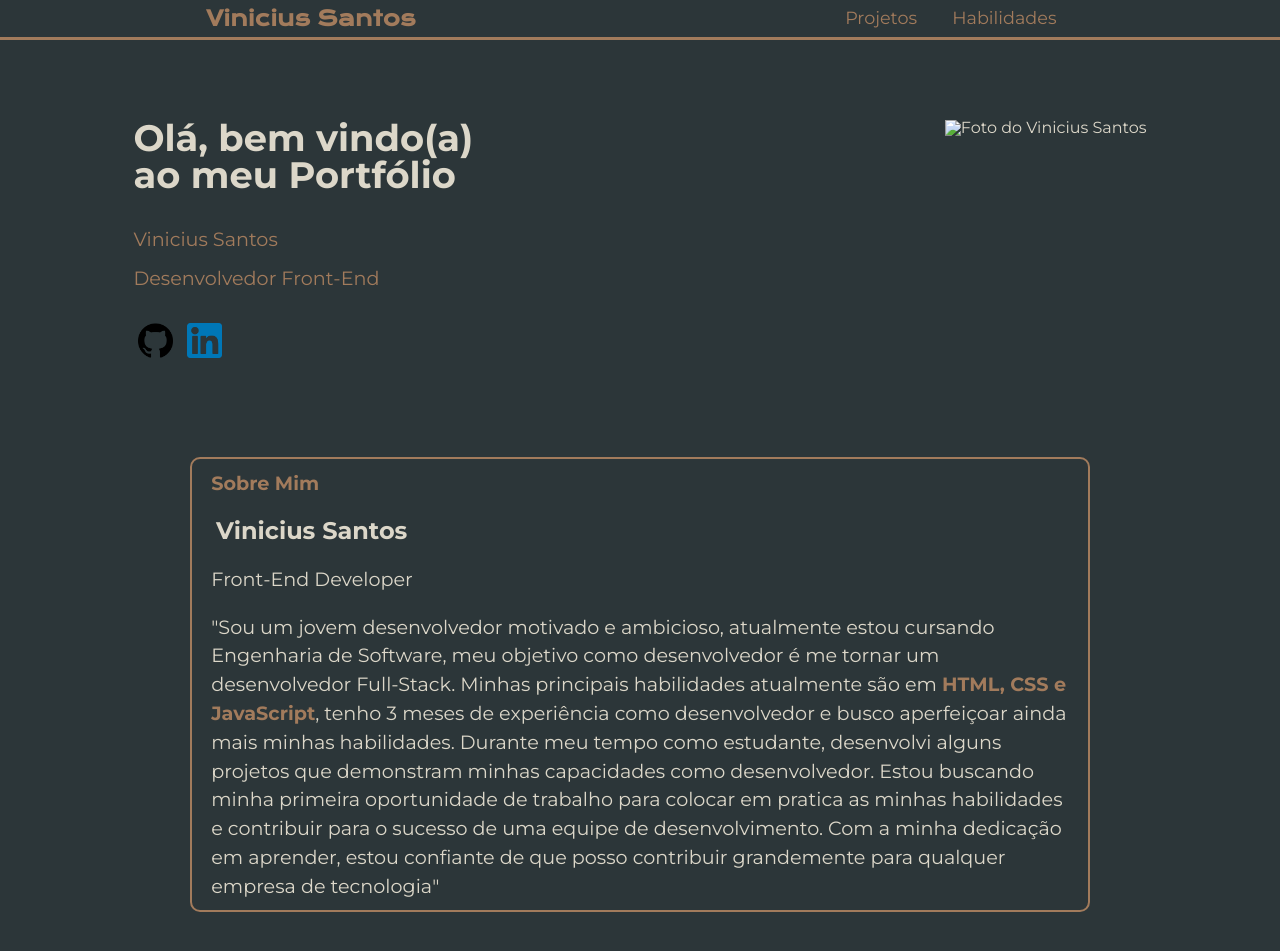
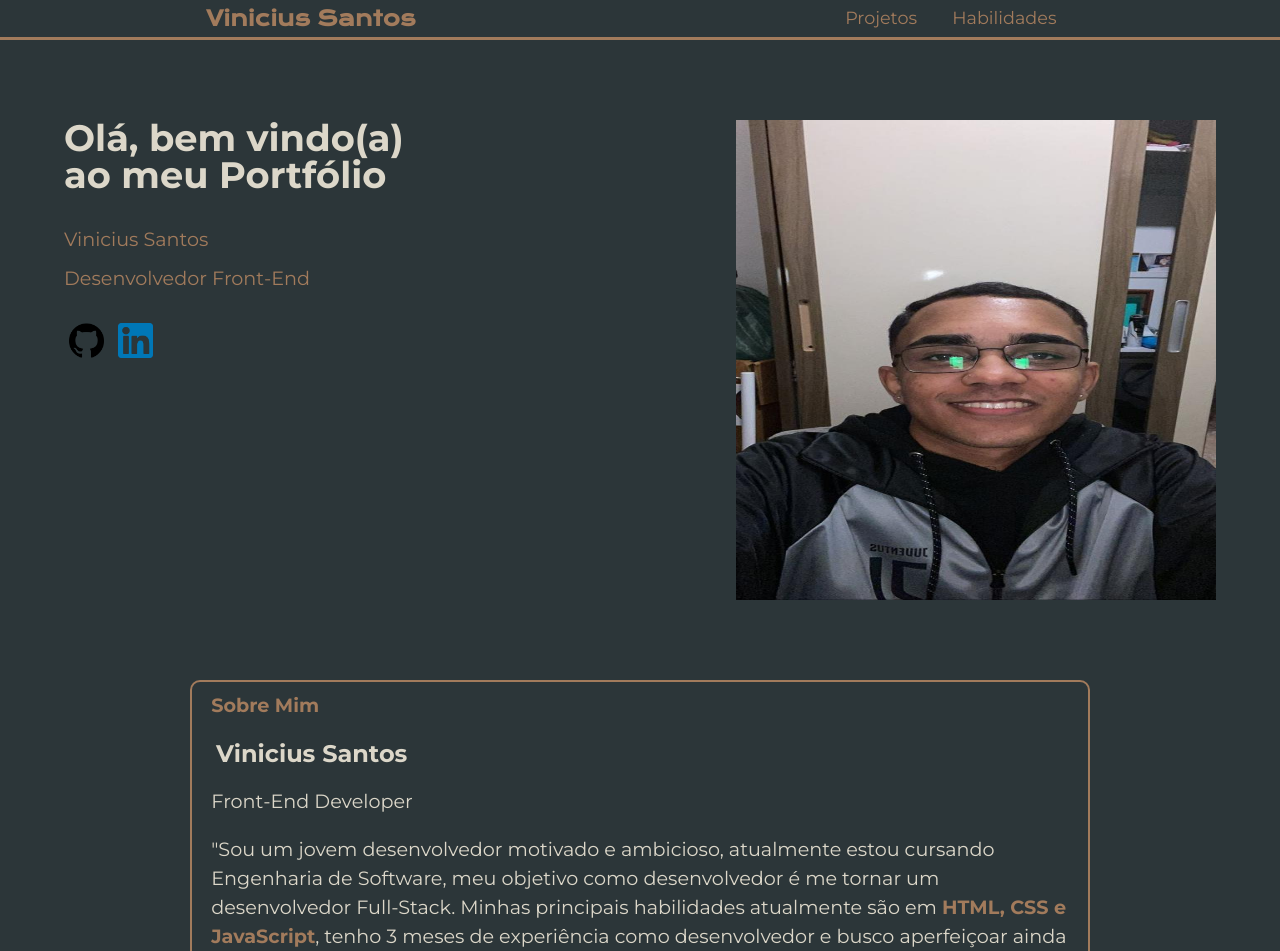
Before and after one commit to vnsantos/portfolio-pessoal, a plain HTML site: page index.html in a window 1280 px wide. Shown: the top 951 px of the page. Drawn offline with nearby package versions, Linux system fonts and the light colour scheme.

Commit message:
Adicionei minha foto ao projeto

```diff
--- a/index.html
+++ b/index.html
@@ -29,7 +29,7 @@
             <a href="https://github.com/vnsantos"><img src="assets/github-logo.png" alt="Logo Github" class="principal__social"></a>
             <a href="https://www.linkedin.com/in/vinicius-santos-35766324a/"><img src="assets/linkedin-logo.png" alt="Logo Linkedin" class="principal__social"></a>
         </div>
-        <img src="#" alt="Foto do Vinicius Santos" class="principal__imagem">
+        <img src="assets/vinicius-perfil.jfif" alt="Foto do Vinicius Santos" class="principal__imagem">
         </section>
 
         <section class="sobre-mim">
--- a/styles/main.css
+++ b/styles/main.css
@@ -23,3 +23,8 @@
     max-height: 35px;
     margin: 1em 0.3em;
 }
+
+.principal__imagem {
+    width: 30rem;
+    height: 30rem;
+}
```
Also changed, not shown: assets/vinicius-perfil.jfif (added).
